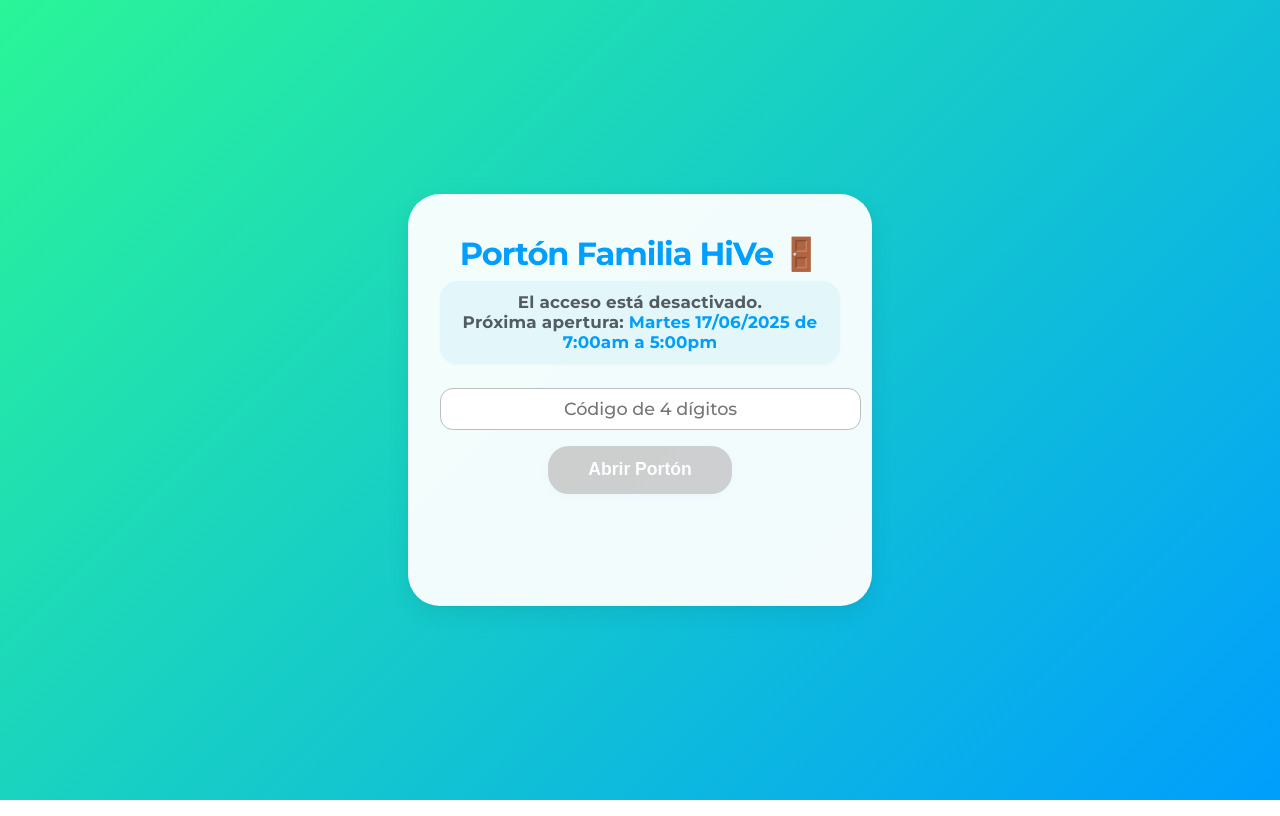
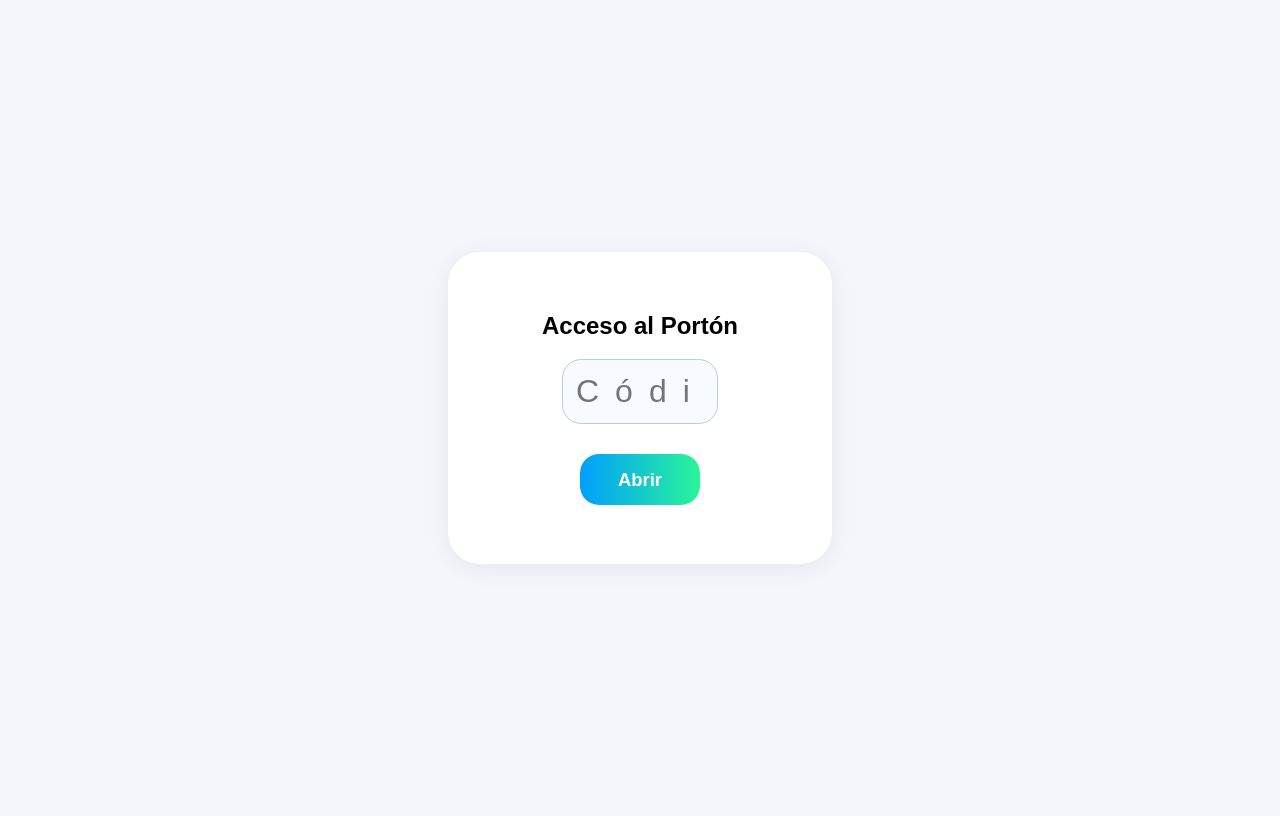
Before and after one commit to sudoahidalgo/gate, a plain HTML site: page index.html in a window 1280 px wide. Drawn offline with Linux system fonts and the light colour scheme.

Commit message:
Update index.html

```diff
--- a/index.html
+++ b/index.html
@@ -2,181 +2,67 @@
 <html lang="es">
 <head>
   <meta charset="UTF-8">
-  <title>Portón Familia HiVe</title>
+  <title>Acceso al Portón</title>
   <meta name="viewport" content="width=device-width, initial-scale=1.0">
-  <!-- Google Fonts para modernidad -->
-  <link href="https://fonts.googleapis.com/css2?family=Montserrat:wght@500;700&display=swap" rel="stylesheet">
   <style>
-    body {
-      min-height: 100vh;
-      background: linear-gradient(135deg, #2af598 0%, #009efd 100%);
-      display: flex;
-      flex-direction: column;
-      align-items: center;
-      justify-content: center;
-      font-family: 'Montserrat', Arial, sans-serif;
-      margin: 0;
-    }
-    .card {
-      background: rgba(255,255,255,0.95);
-      border-radius: 2rem;
-      box-shadow: 0 8px 24px rgba(0,0,0,0.07), 0 1.5px 6px rgba(0,0,0,0.02);
-      padding: 2.5rem 2rem 2rem 2rem;
-      max-width: 400px;
-      width: 95%;
-      text-align: center;
-      margin: 1.5rem 0;
-      transition: box-shadow .2s;
-    }
-    h1 {
-      font-size: 2rem;
-      font-weight: 700;
-      margin: 0 0 0.5rem 0;
-      letter-spacing: -1px;
-      color: #009efd;
-    }
-    .desc {
-      font-size: 1.07rem;
-      color: #393e46;
-      margin-bottom: 2rem;
-      margin-top: 0.5rem;
-    }
-    .horario {
-      font-size: 1.05rem;
-      color: #535b63;
-      margin-bottom: 1.5rem;
-      background: #e3f7fa;
-      border-radius: 1.1rem;
-      display: inline-block;
-      padding: 0.7rem 1.1rem;
-      font-weight: 600;
-      letter-spacing: 0.2px;
-      box-shadow: 0 1px 3px rgba(0,0,0,0.03);
-    }
-    #codigo {
-      width: 100%;
-      padding: 0.6rem;
-      font-size: 1.1rem;
-      text-align: center;
-      border-radius: 0.8rem;
-      border: 1px solid #bdbdbd;
-      margin-bottom: 1rem;
-      font-family: 'Montserrat', Arial, sans-serif;
-    }
-    #abrir {
-      background: linear-gradient(90deg,#009efd 0%,#2af598 100%);
-      color: #fff;
-      font-size: 1.1rem;
-      font-weight: 700;
-      border: none;
-      outline: none;
-      border-radius: 1.3rem;
-      padding: 0.85rem 2.5rem;
-      cursor: pointer;
-      margin-bottom: 1.5rem;
-      transition: background .18s, transform .13s;
-      box-shadow: 0 2px 10px rgba(0,159,253,0.08);
-    }
-    #abrir:active {
-      transform: scale(0.98);
-    }
-    #abrir[disabled] {
-      background: #bdbdbd;
-      cursor: not-allowed;
-      opacity: 0.7;
-    }
-    .fade {
-      opacity: 0;
-      pointer-events: none;
-      transition: opacity 0.45s;
-      min-height: 24px;
-    }
-    .fade.show {
-      opacity: 1;
-      pointer-events: auto;
-    }
-    #ok {
-      color: #23bc6b;
-      font-weight: 700;
-      font-size: 1.2em;
-      letter-spacing: 0.2px;
-      margin-bottom: 0.5rem;
-    }
-    #error {
-      color: #ef4343;
-      font-weight: 600;
-      font-size: 1.07em;
-    }
-    @media (max-width: 600px) {
-      .card { padding: 2rem 0.8rem; }
-      h1 { font-size: 1.45rem;}
-    }
+    body { background: #f4f6fb; font-family: Arial, sans-serif; display: flex; justify-content: center; align-items: center; height: 100vh;}
+    .container { background: #fff; padding: 2.5rem 2rem; border-radius: 2rem; box-shadow: 0 4px 24px #0001; width: 320px; text-align: center;}
+    input[type="password"] { font-size: 2rem; letter-spacing: 1rem; text-align: center; width: 8rem; padding: 0.8rem; margin-bottom: 1.2rem; border-radius: 1.2rem; border: 1px solid #bcd; background: #f7fbff;}
+    button { background: linear-gradient(90deg,#009efd 0%,#2af598 100%); color: #fff; border: none; font-size: 1.15rem; font-weight: 700; border-radius: 1.2rem; padding: 0.9rem 2.4rem; cursor: pointer; margin-top: 0.7rem;}
+    #msg { margin-top: 1.2rem; font-weight: 600; }
+    #msg.ok { color: #23bc6b; }
+    #msg.err { color: #ee5253; }
   </style>
 </head>
 <body>
-  <div class="card">
-    <h1>Portón Familia HiVe 🚪</h1>
-<!--     <div class="desc">Este acceso es para abrir el portón de la casa.<br><b>Sólo funciona los martes de 7:00am a 5:00pm.</b></div> -->
-    <div class="horario" id="horarioMsg"></div>
-    <input id="codigo" type="password" pattern="[0-9]{4}" maxlength="4" placeholder="Código de 4 dígitos">
-    <button id="abrir" disabled>Abrir Portón</button>
-    <div id="ok" class="fade">¡Listo! El portón está abriéndose.</div>
-    <div id="error" class="fade">Hubo un error, intentá de nuevo más tarde.</div>
+  <div class="container">
+    <h2>Acceso al Portón</h2>
+    <input type="password" maxlength="4" id="codigo" placeholder="Código" autocomplete="one-time-code">
+    <br>
+    <button onclick="abrirPorton()">Abrir</button>
+    <div id="msg"></div>
   </div>
+  <script>
+    // Cambia esto por tu código de acceso real
+    const CODIGO_CORRECTO = "1987"; // Ejemplo: 1987
 
-  <script>
-    // Parámetros configurables
-    const HORA_INICIO = 7;  // 7:00 am
-const HORA_FIN = 17;    // 5:00 pm
-const DIAS_PERMITIDOS = [2]; // Martes (0=lun,1=mar,2=mié...)
-const CODIGO_CORRECTO = '7777';
-
-    function esHorarioValido() {
-      const now = new Date();
-      const dia = now.getDay();  // Domingo=0
-      const hora = now.getHours();
-      // Si es martes (2), y entre 7 y 16:59
-      return dia === 2 && hora >= HORA_INICIO && hora < HORA_FIN;
-    }
-
-    function proximoMartesHorario() {
-      const now = new Date();
-      let diasFaltantes = (2 - now.getDay() + 7) % 7; // 2=martes
-      if (diasFaltantes === 0 && now.getHours() >= HORA_FIN) diasFaltantes = 7;
-      const proximo = new Date(now.getFullYear(), now.getMonth(), now.getDate() + diasFaltantes, HORA_INICIO, 0);
-      return proximo;
-    }
-
-    function pad(n) { return n.toString().padStart(2,'0'); }
-    function horarioMsg() {
-      if (esHorarioValido()) {
-        return "¡Ahora podés abrir el portón!";
-      } else {
-        const prox = proximoMartesHorario();
-        return `El acceso está <b>desactivado</b>.<br>Próxima apertura: <span style="color:#009efd;font-weight:600;">Martes ${pad(prox.getDate())}/${pad(prox.getMonth()+1)}/${prox.getFullYear()} de 7:00am a 5:00pm</span>`;
+    async function abrirPorton() {
+      const input = document.getElementById('codigo').value;
+      const msg = document.getElementById('msg');
+      msg.textContent = '';
+      msg.className = '';
+      if (input.length !== 4) {
+        msg.textContent = 'Ingresá los 4 dígitos completos.';
+        msg.className = 'err';
+        return;
+      }
+      if (input !== CODIGO_CORRECTO) {
+        msg.textContent = 'Código incorrecto.';
+        msg.className = 'err';
+        return;
+      }
+      // Si el código es correcto, enviamos el POST al webhook
+      try {
+        const res = await fetch('https://dyaxguerproyd2kte4awwggu9ylh6rsd.ui.nabu.casa/api/webhook/porton_martes', {
+          method: 'POST'
+        });
+        if (res.ok) {
+          msg.textContent = '¡Listo! El portón se está abriendo.';
+          msg.className = 'ok';
+        } else {
+          msg.textContent = 'Hubo un error. Intentá de nuevo.';
+          msg.className = 'err';
+        }
+      } catch {
+        msg.textContent = 'No se pudo conectar. Revisá tu internet.';
+        msg.className = 'err';
       }
     }
 
-    function mostrarMsg(id, mostrar) {
-      document.getElementById(id).classList.toggle('show', mostrar);
-    }
-
-    function actualizarEstado() {
-      const codigo = document.getElementById('codigo').value;
-      const valido = codigo === CODIGO_CORRECTO;
-      document.getElementById('abrir').disabled = !(esHorarioValido() && valido);
-      document.getElementById('horarioMsg').innerHTML = horarioMsg();
-    }
-
-    document.getElementById('codigo').addEventListener('input', actualizarEstado);
-
-    document.getElementById('abrir').onclick = () => {
-      mostrarMsg('ok', true);
-      mostrarMsg('error', false);
-    };
-
-    actualizarEstado();
-    setInterval(actualizarEstado, 60000);
+    // Permitir presionar "Enter" para enviar
+    document.getElementById('codigo').addEventListener('keyup', function(e) {
+      if (e.key === 'Enter') abrirPorton();
+    });
   </script>
 </body>
 </html>
```
